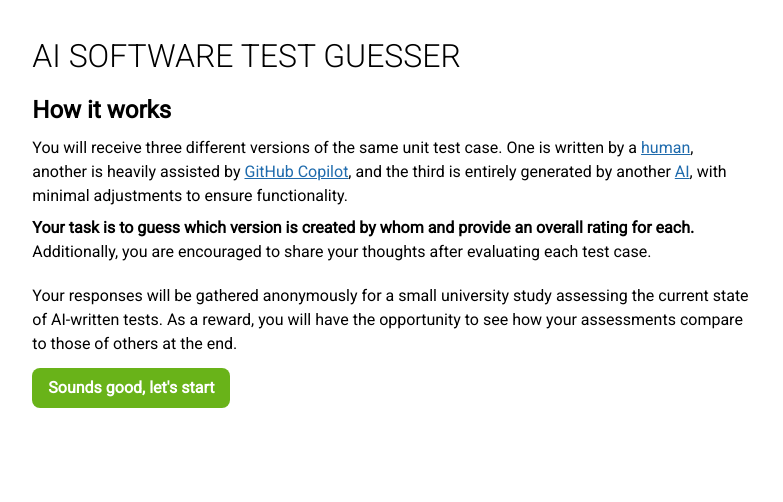
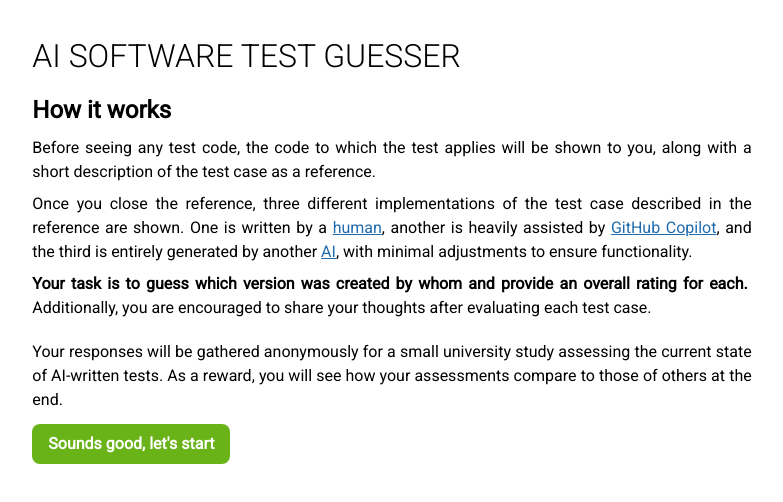
Before and after one commit to hfxbse/ai-test-guesser, a Next.js app: page / in a window 1280 px wide. Shown: the top 502 px of the page, without its empty margins (248-1031 px from the left). Built offline with nearby package versions, Linux system fonts and the light colour scheme.

Commit message:
reflect reference in landing page instructions

```diff
--- a/app/page.module.css
+++ b/app/page.module.css
@@ -30,6 +30,8 @@
     max-width: var(--page-text-width);
 
     margin: auto;
+
+    text-align: justify;
 }
 
 .main > section:first-of-type {
--- a/app/page.tsx
+++ b/app/page.tsx
@@ -12,15 +12,19 @@ export default function Home(): ReactElement {
             <section>
                 <h2>How it works</h2>
                 <p>
-                    You will receive three different versions of the same unit test case. One is written by a&nbsp;
-                    <a href={"https://en.wikipedia.org/wiki/Human"}>human</a>, another is heavily assisted by&nbsp;
-                    <a href={"https://github.com/features/copilot"}>GitHub Copilot</a>, and the third is entirely
-                    generated by another <a href={"https://www.welltested.ai/"}>AI</a>, with minimal adjustments to
-                    ensure functionality.
+                    Before seeing any test code, the code to which the test applies will be shown to you, along with a
+                    short description of the test case as a reference.
+                </p>
+                <p>
+                    Once you close the reference, three different implementations of the test case described in the
+                    reference are shown. One is written by a <a href={"https://en.wikipedia.org/wiki/Human"}>human</a>,
+                    another is heavily assisted by <a href={"https://github.com/features/copilot"}>GitHub Copilot</a>,
+                    and the third is entirely generated by another <a href={"https://www.welltested.ai/"}>AI</a>, with
+                    minimal adjustments to ensure functionality.
                 </p>
                 <p>
                     <b>
-                        Your task is to guess which version is created by whom and provide an overall rating for each.
+                        Your task is to guess which version was created by whom and provide an overall rating for each.
                     </b>&nbsp;
                     Additionally, you are encouraged to share your thoughts after evaluating each test case.
                 </p>
@@ -28,8 +32,8 @@ export default function Home(): ReactElement {
             <section>
                 <p>
                     Your responses will be gathered anonymously for a small university study assessing the current state
-                    of AI-written tests. As a reward, you will have the opportunity to see how your assessments compare
-                    to those of others at the end.
+                    of AI-written tests. As a reward, you will see how your assessments compare to those of others at
+                    the end.
                 </p>
             </section>
 
```
